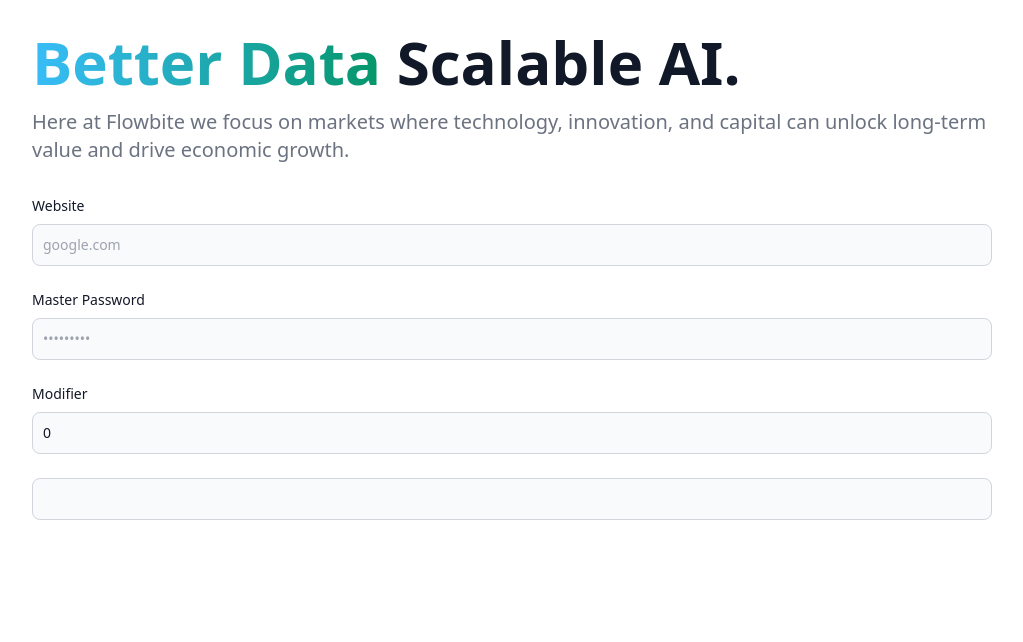
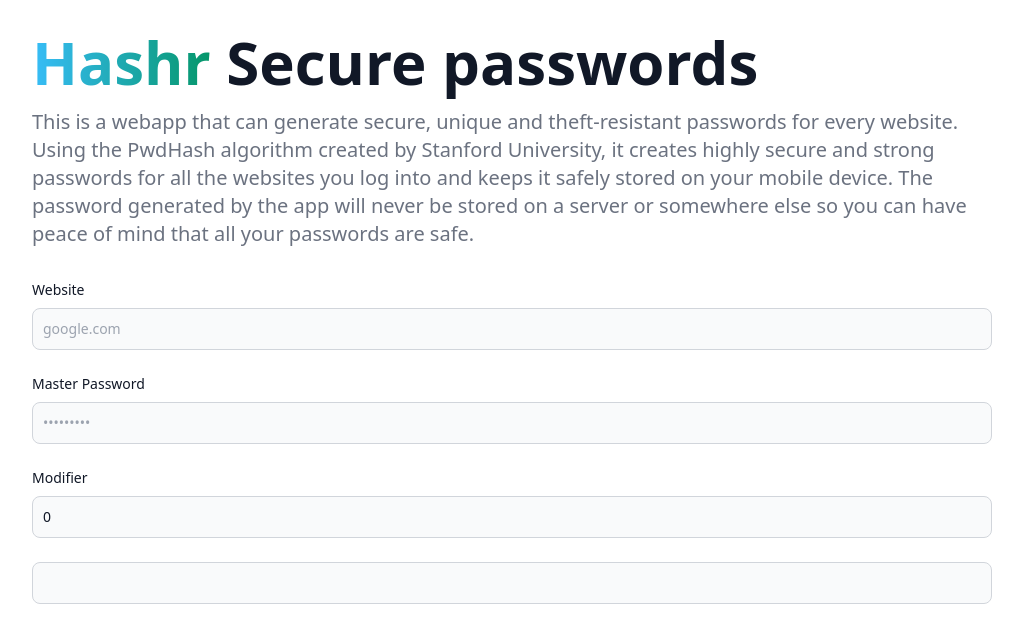
Before and after one commit to d-rr/hashr-web, a React (Create React App) app: page / in a window 1280 px wide. Shown: the top 642 px of the page, without its empty margins (128-1151 px from the left). Built offline with nearby package versions, Linux system fonts and the light colour scheme.

Commit message:
add text to hero component

```diff
--- a/src/components/Hero.js
+++ b/src/components/Hero.js
@@ -2,8 +2,8 @@
 function Hero() {
     return (
         <div>
-            <h1 className="mb-4 text-3xl font-extrabold text-gray-900 dark:text-white md:text-5xl lg:text-6xl"><span className="text-transparent bg-clip-text bg-gradient-to-r to-emerald-600 from-sky-400">Better Data</span> Scalable AI.</h1>
-            <p className="text-lg font-normal text-gray-500 lg:text-xl dark:text-gray-400">Here at Flowbite we focus on markets where technology, innovation, and capital can unlock long-term value and drive economic growth.</p>
+            <h1 className="mb-4 text-3xl font-extrabold text-gray-900 dark:text-white md:text-5xl lg:text-6xl"><span className="text-transparent bg-clip-text bg-gradient-to-r to-emerald-600 from-sky-400">Hashr</span> Secure passwords</h1>
+            <p className="text-lg font-normal text-gray-500 lg:text-xl dark:text-gray-400">This is a webapp that can generate secure, unique and theft-resistant passwords for every website. Using the PwdHash algorithm created by Stanford University, it creates highly secure and strong passwords for all the websites you log into and keeps it safely stored on your mobile device. The password generated by the app will never be stored on a server or somewhere else so you can have peace of mind that all your passwords are safe.</p>
         </div>
     );
 }
```
